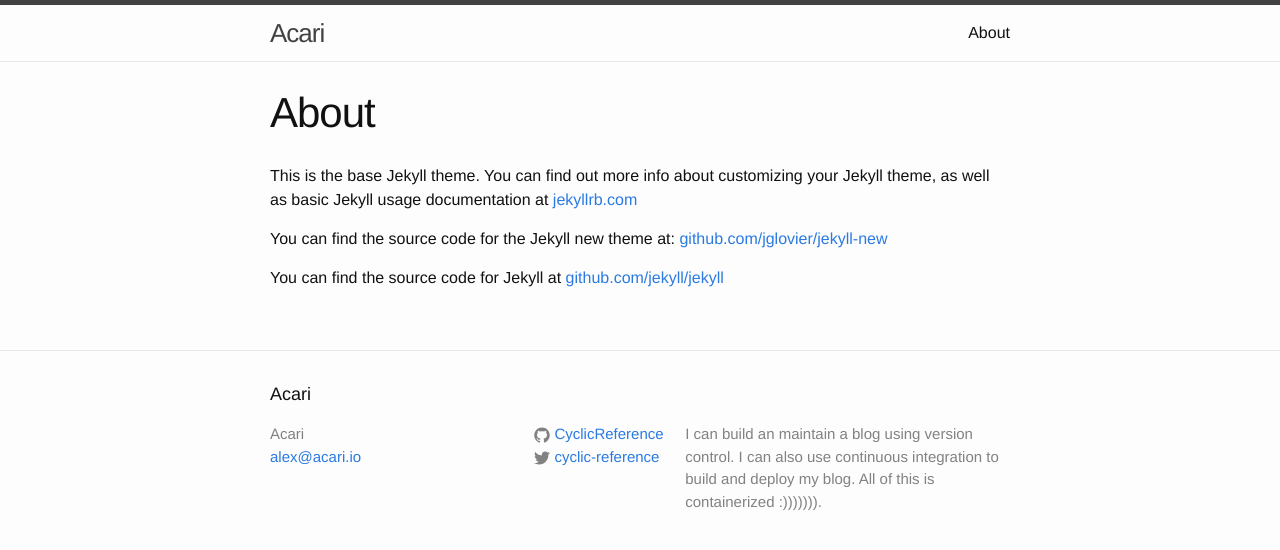
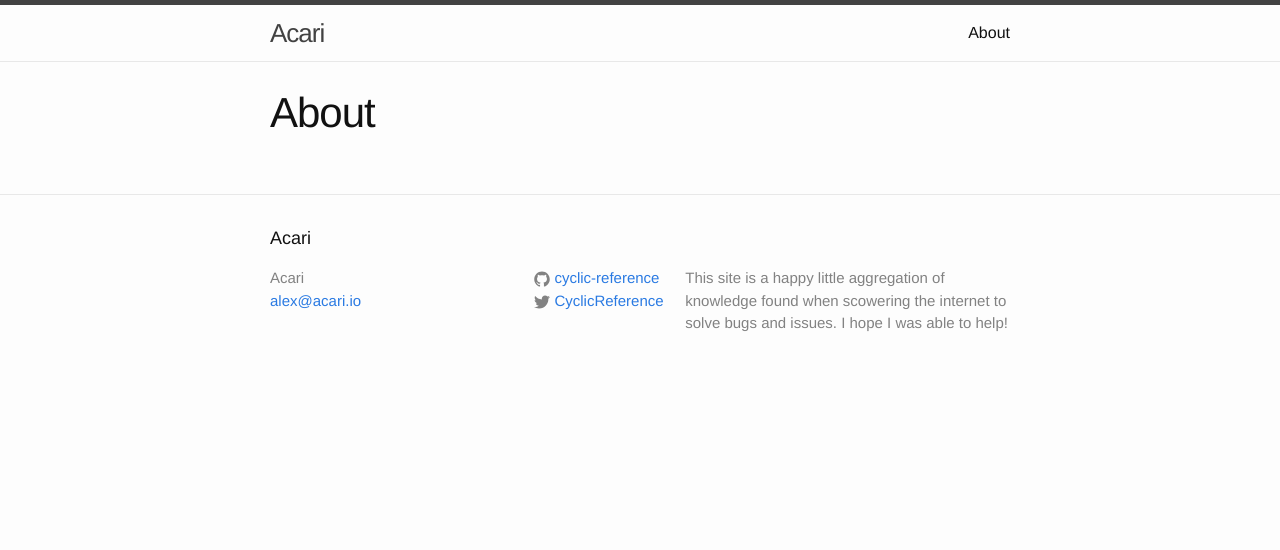
Before and after one commit to Unthrottled/blog, a Jekyll site: the page built from about.md, in a window 1280 px wide. Shown: the top 550 px of the page. Built offline with Jekyll 4.4.1, drawn with Linux system fonts in a browser that asks for light colours.

Commit message:
Update config, going to fill in about.

```diff
--- a/_config.yml
+++ b/_config.yml
@@ -2,13 +2,13 @@
 title: Acari
 email: alex@acari.io
 description: > # this means to ignore newlines until "baseurl:"
-  I can build an maintain a blog using version control.
-  I can also use continuous integration to build and deploy my blog.
-  All of this is containerized :))))))).
+  This site is a happy little aggregation of knowledge found
+  when scowering the internet to solve bugs and issues. I hope
+  I was able to help!
 baseurl: "" # the subpath of your site, e.g. /blog/
 url: "http://sandwich" # the base hostname & protocol for your site
-twitter_username: cyclic-reference
-github_username:  CyclicReference
+twitter_username: CyclicReference
+github_username:  cyclic-reference
 
 # Build settings
 # Conversion
--- a/about.md
+++ b/about.md
@@ -3,9 +3,3 @@
 title: About
 permalink: /about/
 ---
-
-This is the base Jekyll theme. You can find out more info about customizing your Jekyll theme, as well as basic Jekyll usage documentation at [jekyllrb.com](http://jekyllrb.com/)
-
-You can find the source code for the Jekyll new theme at: [github.com/jglovier/jekyll-new](https://github.com/jglovier/jekyll-new)
-
-You can find the source code for Jekyll at [github.com/jekyll/jekyll](https://github.com/jekyll/jekyll)
```
